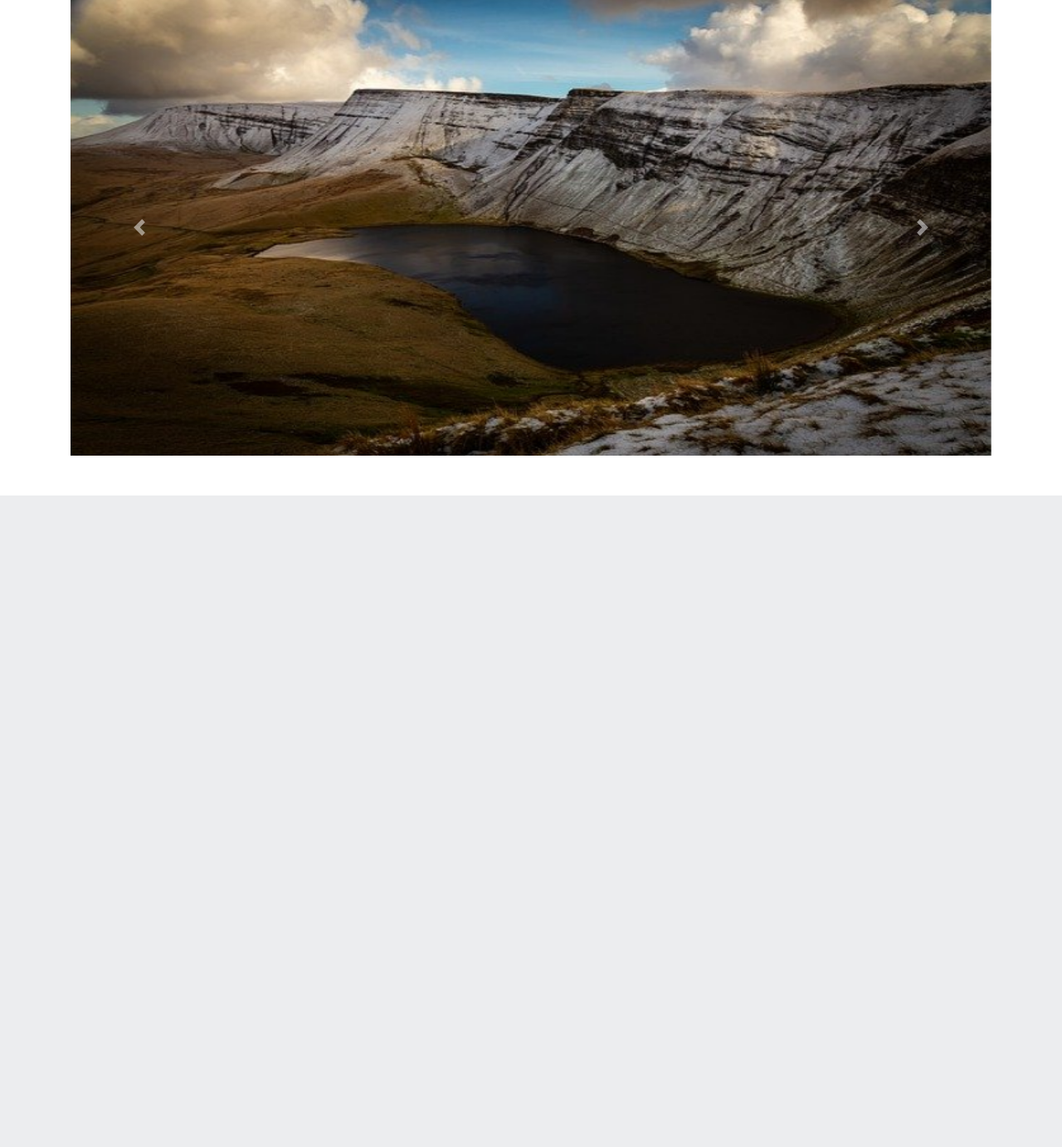
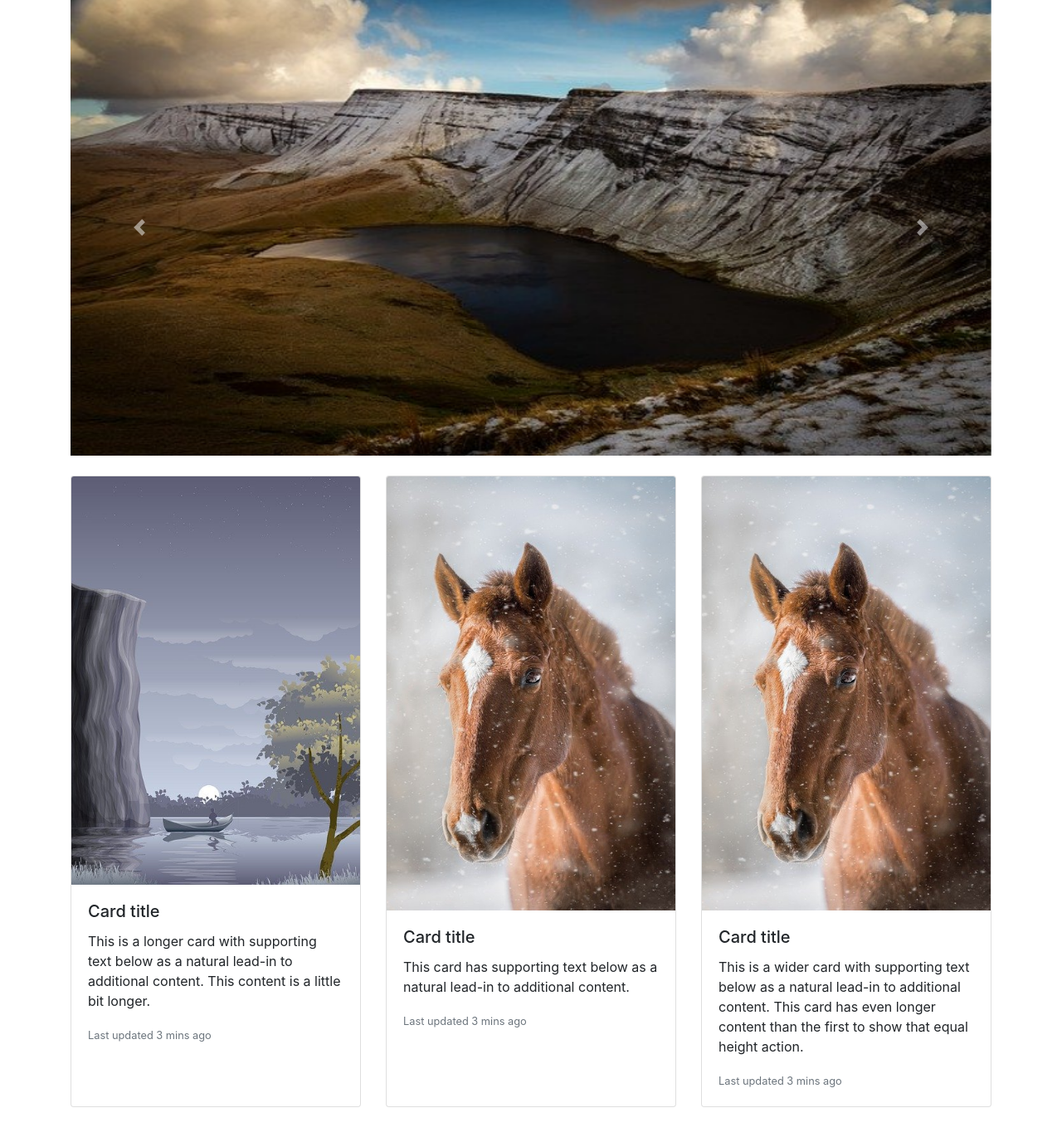
Before and after one commit to Phantom586/GitFuncTest, a Django app: page / in a window 1280 px wide. Shown: the part 435-1817 px from the top of the page at 83% size. Before the commit the page ends 1032 px from the top, so only its background shows below. Run offline with Django 3.2, Linux system fonts and the light colour scheme.

Commit message:
Updates - 1 - added Card Deck to the index.html

```diff
--- a/GitDemo/BaseApp/templates/BaseApp/index.html
+++ b/GitDemo/BaseApp/templates/BaseApp/index.html
@@ -14,7 +14,7 @@
                 <p>I'll try out these tests until I've a better understanding of these concepts.</p>
             </div>
         </div>
-        <div class="container mb-5">
+        <div class="container mb-2">
             <div id="carouselExampleControls" class="carousel slide" data-ride="carousel">
                 <div class="carousel-inner">
                   <div class="carousel-item active">
@@ -37,4 +37,32 @@
                 </a>
               </div>
         </div>
+        <div class="container mt-4 mb-5">
+            <div class="card-deck">
+                <div class="card">
+                  <img src="/media/imgs/cd1_1.jpg" class="card-img-top" alt="...">
+                  <div class="card-body">
+                    <h5 class="card-title">Card title</h5>
+                    <p class="card-text">This is a longer card with supporting text below as a natural lead-in to additional content. This content is a little bit longer.</p>
+                    <p class="card-text"><small class="text-muted">Last updated 3 mins ago</small></p>
+                  </div>
+                </div>
+                <div class="card">
+                  <img src="/media/imgs/cd1_2.jpg" class="card-img-top" alt="...">
+                  <div class="card-body">
+                    <h5 class="card-title">Card title</h5>
+                    <p class="card-text">This card has supporting text below as a natural lead-in to additional content.</p>
+                    <p class="card-text"><small class="text-muted">Last updated 3 mins ago</small></p>
+                  </div>
+                </div>
+                <div class="card">
+                  <img src="/media/imgs/cd1_2.jpg" class="card-img-top" alt="...">
+                  <div class="card-body">
+                    <h5 class="card-title">Card title</h5>
+                    <p class="card-text">This is a wider card with supporting text below as a natural lead-in to additional content. This card has even longer content than the first to show that equal height action.</p>
+                    <p class="card-text"><small class="text-muted">Last updated 3 mins ago</small></p>
+                  </div>
+                </div>
+              </div>
+        </div>
     {% endblock %}
```
